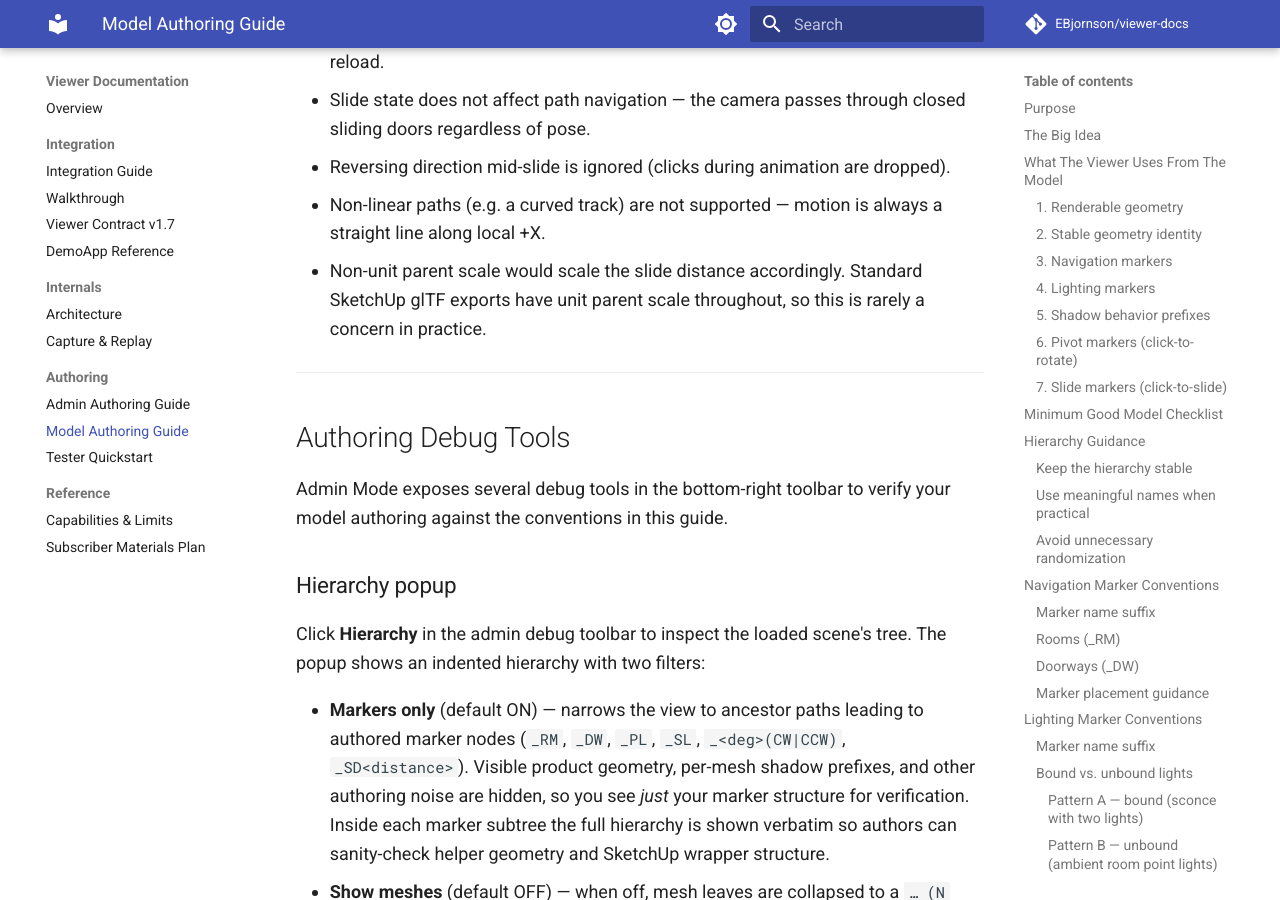
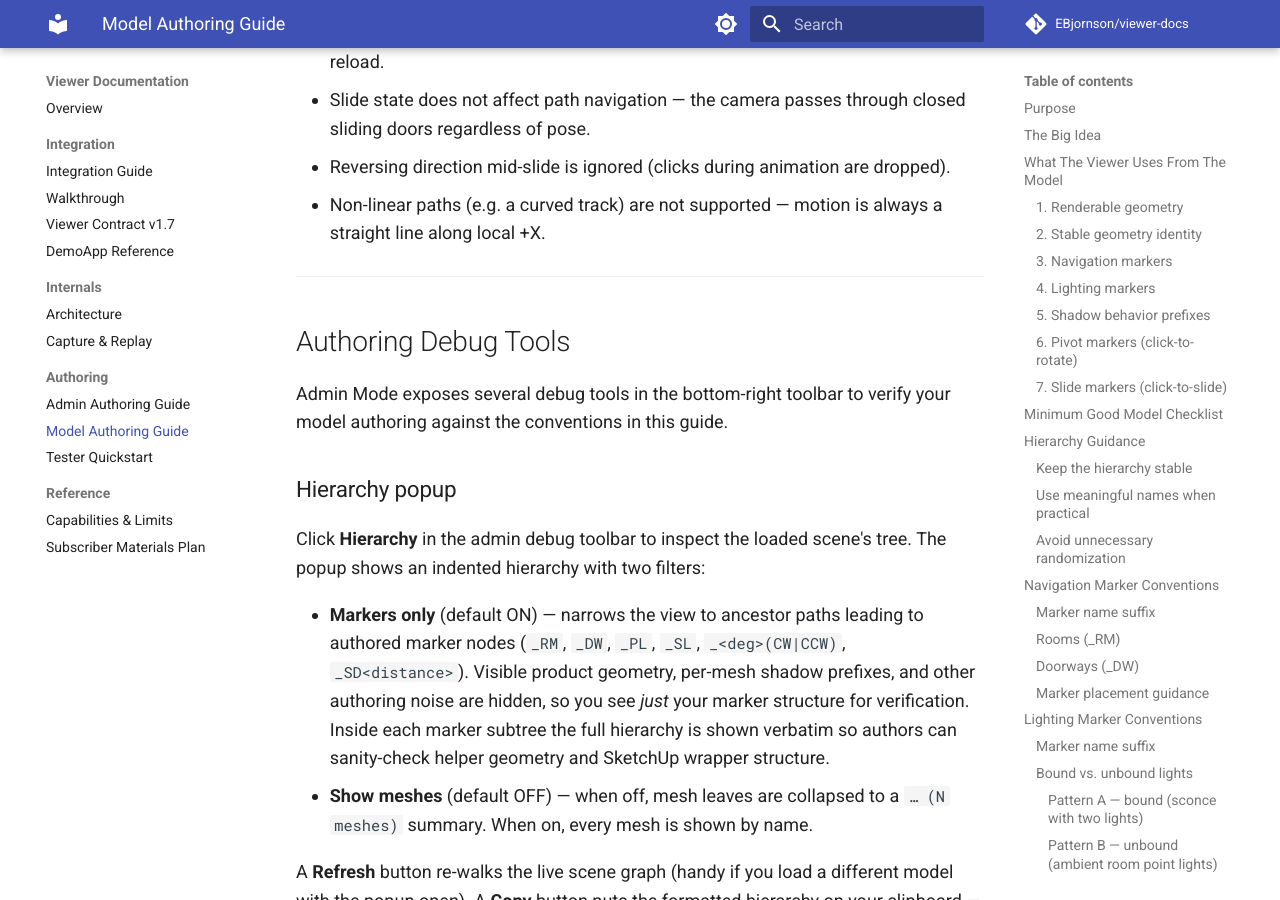
Before and after one commit to EBjornson/viewer-docs, an MkDocs documentation site: the page built from docs/model_authoring_guide.md, in a window 1280 px wide and 900 px high, scrolled down 18128 px. Built offline with MkDocs 1.6.1 and Material for MkDocs 9.7.7, drawn with Linux system fonts in a browser that asks for light colours; comment, search, counter and statistics services are not loaded.

Commit message:
Sync from main repo @ 9496d23
Source branch: main
Source commit: 9496d232b5f9b85f284c45255f1c15a3c68ae1dc

```diff
--- a/docs/model_authoring_guide.md
+++ b/docs/model_authoring_guide.md
@@ -476,7 +476,6 @@ Each panel needs the **Change Axes** step done individually so its own +X aims t
 - Slide state does not affect path navigation — the camera passes through closed sliding doors regardless of pose.
 - Reversing direction mid-slide is ignored (clicks during animation are dropped).
 - Non-linear paths (e.g. a curved track) are not supported — motion is always a straight line along local +X.
-- Non-unit parent scale would scale the slide distance accordingly. Standard SketchUp glTF exports have unit parent scale throughout, so this is rarely a concern in practice.
 
 ---
 
```
